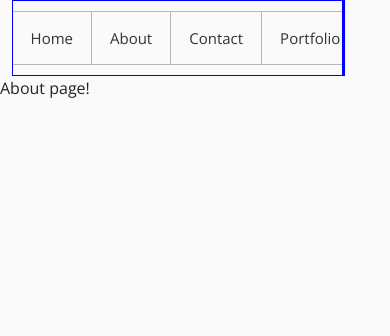
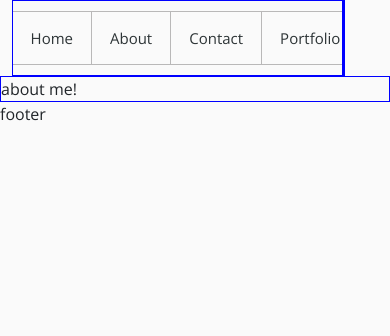
Before and after one commit to kubousky/my_page, a Django app: page /about/ in a window 390 px wide. Shown: the top 336 px of the page. Run offline with Django 3.2, Linux system fonts and the light colour scheme; some libraries are stand-ins or nearby versions; some web fonts are replaced.

Commit message:
Sticky footer OK

```diff
--- a/portfolio/static/css/my_style.css
+++ b/portfolio/static/css/my_style.css
@@ -1,16 +1,26 @@
+
+
+.flex-fill {
+    flex:1 1 auto;
+    border: solid blue 1px;
+}
+
 .selector-for-some-widget {
     box-sizing: content-box;
     }
 
-body {
+html,body {
     font-family: 'Open Sans', sans-serif;
     background-color: #FAFAFA;
+    min-height:100vh;
+}
 
-}
 .container-fluid{
     padding-left:0;
     padding-right:0;
+    min-height: 100vh;
 }
+
 .navbar{
     width:85%;
     height: 76px;
@@ -21,6 +31,7 @@ body {
     padding-right:0;
     border-right-width: 0.001px;
 }
+
 .navbar_2{
     width:auto;
     height: 76px;
@@ -229,7 +240,7 @@ body {
 
 
 
-/* ################################  footer   */
+/* ################################  footi.footi   */
 .footer{
     font-family: 'Slabo 27px', serif;
     font-family: 'Unna', serif;
@@ -265,7 +276,7 @@ body {
 
 
 @media only screen and (max-width: 400px) {
-    .footer{width: 100%;}
+    .footi{width: 100%;}
     .navbar{display: flex;align-items:center;justify-content: center;}
 }
 
@@ -278,7 +289,7 @@ body {
 }
 
 @media only screen and (max-width: 665px) {
-    .footer{margin-left: 0px;}
+    .footi{margin-left: 0px;}
     .btn-group #invisible_left{padding:0;border:none;}
     .btn-group #invisible_right{padding:0;border:none;}
 }
--- a/portfolio/templates/about.html
+++ b/portfolio/templates/about.html
@@ -3,5 +3,14 @@
 {% block title %}about{% endblock %}
 
 {% block content %}
-    About page!
+
+    <wrapper class="d-flex flex-column cont">
+            <main class="flex-fill">
+                about me!
+            </main>
+            <footer>
+                footer
+            </footer>
+    </wrapper>
+
 {% endblock %}
--- a/portfolio/templates/base.html
+++ b/portfolio/templates/base.html
@@ -18,7 +18,7 @@
     </head>
     <body>
 
-        <div class='container-fluid'>
+        <div class='container-fluid d-flex flex-column'>
             <nav class="nav">
                 <div class="navbar">
                     <div class="btn-group">
--- a/portfolio/templates/home.html
+++ b/portfolio/templates/home.html
@@ -3,6 +3,8 @@
 {% block title %}jakub parcheta{% endblock %}
 
 {% block content %}
+
+<main class="flex-fill">
 
     <header class="row I-am">
         <div class="col col-md-3" id="logo" >
@@ -68,7 +70,7 @@
             </div>
 
         </section>
-
+    </main>
     <footer class='row footer'>
         <div id="copy" class='col col-md-6 col-sm-12'>
             <a>Copyright © 2019, Jakub Parcheta</a>
```
